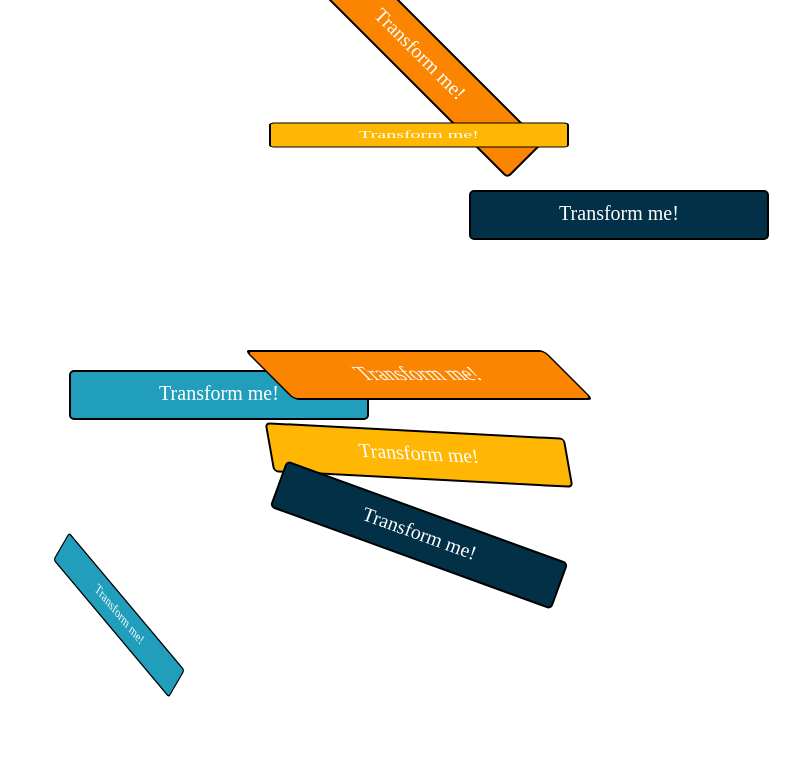
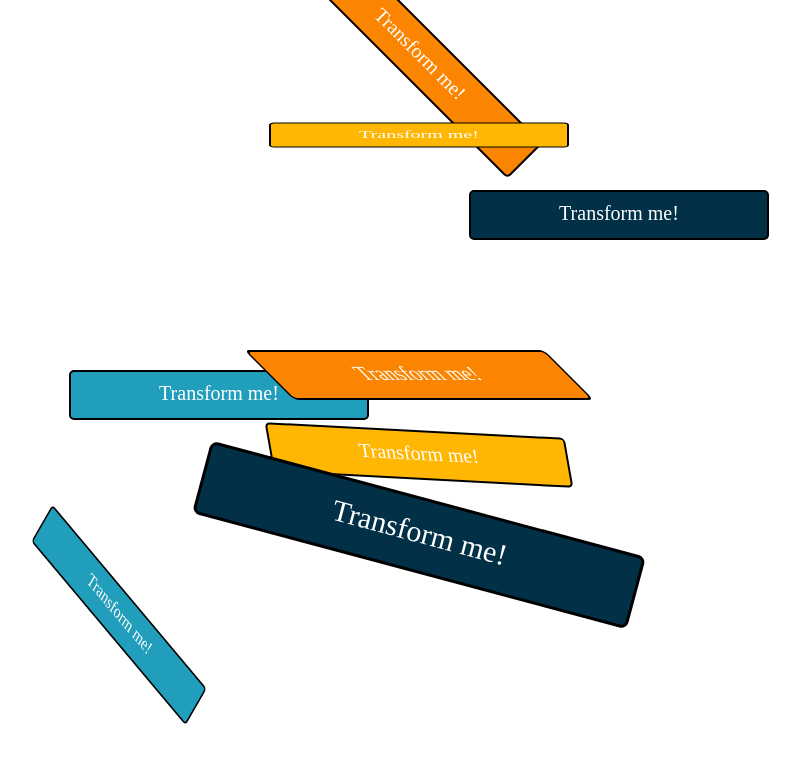
Before and after one commit to Yoni-Mo/css-transform, a plain HTML site: page index.html in a window 1280 px wide. Shown: the whole page, without its empty margins (221-1021 px from the left). Drawn offline with Linux system fonts and the light colour scheme.

Commit message:
just a commit

```diff
--- a/style.css
+++ b/style.css
@@ -48,9 +48,9 @@ div {
 }
 .section-2 > div:nth-of-type(3) {
   background-color: #023047;
-  transform: rotate(20deg) scale(1);
+  transform: rotate(15deg) scale(1.5);
 }
 .section-2 > div:nth-of-type(4) {
   background-color: #219ebc;
-  transform: translateX(-300px) rotate(50deg) scale(0.6) skew(20deg);
+  transform: translateX(-300px) rotate(50deg) scale(0.8) skew(20deg);
 }
```
